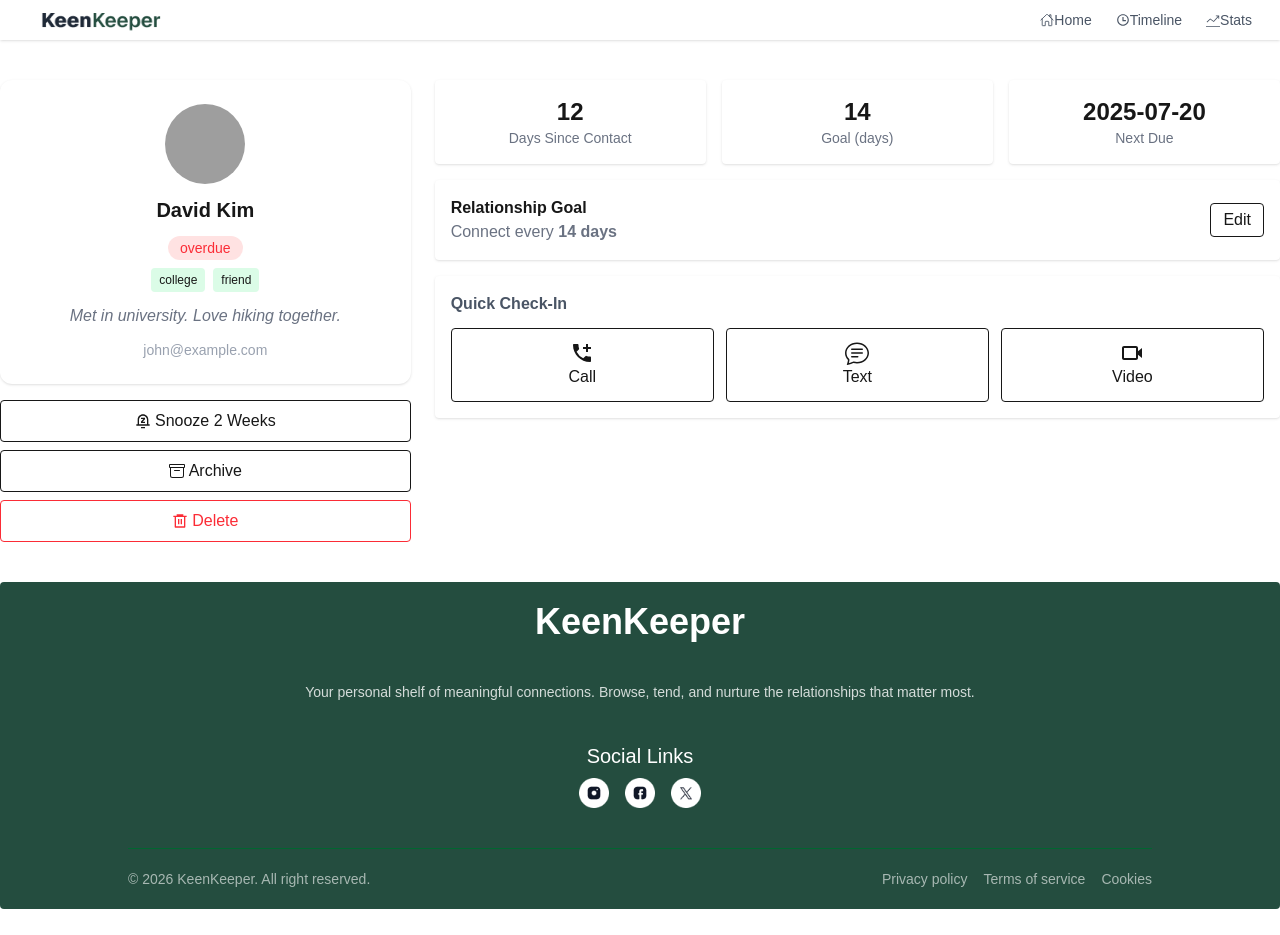
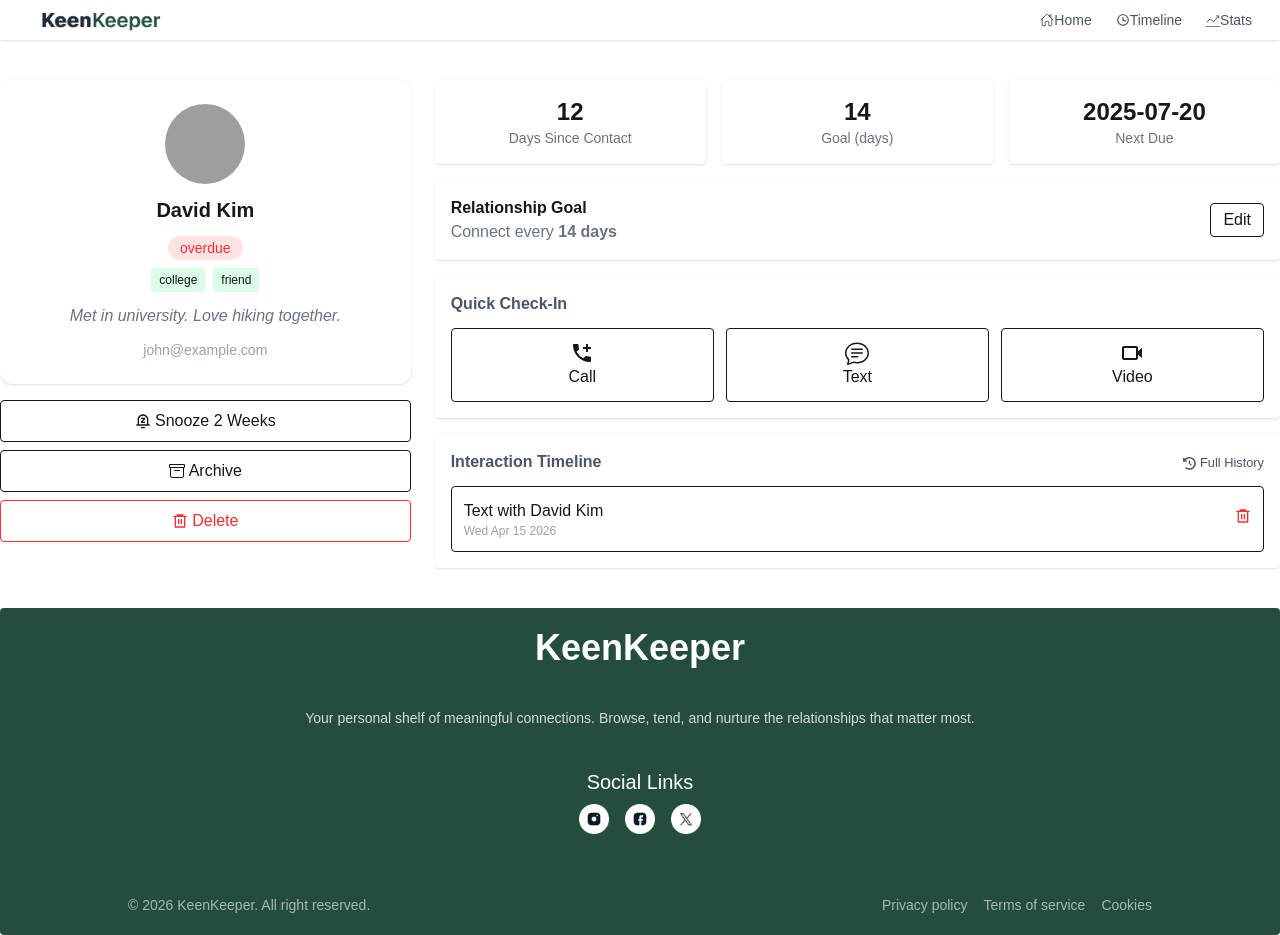
Before and after one commit to borshagirl/A7-My-keenKeeper-project, a Next.js app: page /friends/1 in a window 1280 px wide. Both pictures are taken after a click on the button "Text". Before the commit the page ends 909 px from the top, so only its background shows below. Built offline with nearby package versions, Linux system fonts and the light colour scheme; grey boxes are pictures that could not be loaded.

Commit message:
added not found page with create a modern 404 ui

```diff
--- a/src/app/friends/[id]/page.jsx
+++ b/src/app/friends/[id]/page.jsx
@@ -8,13 +8,15 @@ import { MdAddIcCall } from "react-icons/md";
 import { BsArchive, BsChatText } from "react-icons/bs";
 import { BiVideo } from "react-icons/bi";
 import { RiDeleteBin6Line, RiNotificationSnoozeLine } from "react-icons/ri";
+import { FaClockRotateLeft } from "react-icons/fa6";
 
 const FriendDetailPage = () => {
 
   const { id } = useParams()
   const [friend, setFriend] = useState(null)
+  const [timeline, setTimeline] = useState([]) // ✅ NEW
 
-  // ✅ fetch data (client way)
+  // ✅ fetch friend
   useEffect(() => {
     fetch('/friends.json')
       .then(res => res.json())
@@ -24,9 +26,15 @@ const FriendDetailPage = () => {
       })
   }, [id])
 
+  // ✅ load timeline from localStorage
+  useEffect(() => {
+    const stored = JSON.parse(localStorage.getItem("timeline")) || []
+    setTimeline(stored)
+  }, [])
+
   if (!friend) return <p>Loading...</p>
 
-  // ✅ timeline save
+  // ✅ handle action
   const handleAction = (type) => {
     const newEntry = {
       id: Date.now(),
@@ -39,13 +47,23 @@ const FriendDetailPage = () => {
     const updated = [newEntry, ...oldData]
 
     localStorage.setItem("timeline", JSON.stringify(updated))
+    setTimeline(updated) // ✅ instant update
+
   }
+
+
+    const handleDelete = (id) => {
+    const updated = timeline.filter(item => item.id !== id)
+
+    localStorage.setItem("timeline", JSON.stringify(updated))
+    setTimeline(updated)
+}
+
 
   return (
     <div className="mt-10">
       <div className="grid grid-cols-1 md:grid-cols-2 lg:grid-cols-3 gap-6">
 
-        {/* LEFT */}
         <div className="lg:col-span-1 space-y-4">
 
           <div className="bg-white p-6 rounded-xl shadow text-center space-y-3">
@@ -92,6 +110,7 @@ const FriendDetailPage = () => {
         {/* RIGHT */}
         <div className="lg:col-span-2 space-y-4">
 
+          {/* STATS */}
           <div className="grid grid-cols-3 gap-4">
             <div className="bg-white p-4 rounded shadow text-center">
               <h2 className="text-2xl font-bold">{friend.days_since_contact}</h2>
@@ -109,6 +128,7 @@ const FriendDetailPage = () => {
             </div>
           </div>
 
+          {/* RELATIONSHIP GOAL */}
           <div className="bg-white p-4 rounded shadow flex justify-between items-center">
             <div>
               <h3 className="font-semibold">Relationship Goal</h3>
@@ -119,6 +139,7 @@ const FriendDetailPage = () => {
             <button className="border px-3 py-1 rounded">Edit</button>
           </div>
 
+          {/* QUICK CHECK-IN */}
           <div className="bg-white p-4 rounded shadow">
             <h3 className="mb-3 text-gray-600 font-semibold">Quick Check-In</h3>
 
@@ -137,6 +158,42 @@ const FriendDetailPage = () => {
             </div>
           </div>
 
+          {/* ✅ INTERACTION TIMELINE */}
+          <div className="bg-white p-4 rounded shadow">
+            <div className="flex justify-between">
+              <h3 className="mb-3 font-semibold text-gray-600">
+              Interaction Timeline
+            </h3>
+            <p className="text-gray-600"><small><FaClockRotateLeft className="inline-block mr-1" />Full History</small></p>
+            </div>
+
+            {timeline.length === 0 ? (
+              <p className="text-sm text-gray-400">No interactions yet</p>
+            ) : (
+              <div className="space-y-3">
+                {timeline.map((item) => (
+                  <div
+                    key={item.id}
+                    className="border p-3 rounded flex justify-between items-center"
+                  >
+                    <div>
+                      <p className="font-medium">{item.title}</p>
+                      <p className="text-xs text-gray-400">{item.date}</p>
+                    </div>
+                    <div>
+                      <button
+                        onClick={() => handleDelete(item.id)}
+                        className="text-red-500"
+                      >
+                        <RiDeleteBin6Line />
+                      </button>
+                    </div>
+                  </div>
+                ))}
+              </div>
+            )}
+          </div>
+
         </div>
       </div>
     </div>
--- a/src/app/not-found.jsx
+++ b/src/app/not-found.jsx
@@ -1,12 +1,29 @@
+import Link from "next/link";
 
-import React from 'react';
+export default function NotFound() {
+  return (
+    <div className="min-h-screen flex items-center justify-center bg-gray-100 px-4">
 
-const NotFoundPage = () => {
-    return (
-        <div>
-            <h2>Not Found Page</h2>
-        </div>
-    );
-};
+      <div className="text-center bg-white p-10 rounded-2xl shadow-md max-w-md w-full">
 
-export default NotFoundPage;
+        <h1 className="text-6xl font-bold text-green-700">404</h1>
+
+        <h2 className="text-2xl font-semibold mt-3">
+          Page Not Found
+        </h2>
+
+        <p className="text-gray-500 mt-2">
+          Sorry, the page you are looking for does not exist.
+        </p>
+
+        <Link href="/">
+          <button className="btn btn-primary mt-5">
+            Go Back Home
+          </button>
+        </Link>
+
+      </div>
+
+    </div>
+  );
+}
--- a/src/app/page.js
+++ b/src/app/page.js
@@ -5,7 +5,7 @@ import Stats from "@/components/Stats";
 
 export default async function Home() {
 
-    const res = await fetch('http://localhost:3001/friends.json')
+    const res = await fetch('http://localhost:3000/friends.json')
     const friends = await res.json();
     // console.log(friends);
 
--- a/src/app/timeline/page.jsx
+++ b/src/app/timeline/page.jsx
@@ -10,7 +10,7 @@ import { MdAddIcCall } from "react-icons/md";
 const TimelinePage = () => {
 
     const [data, setData] = useState([]);
-    const [filter, setFilter] = useState('All');
+    const [filter, setFilter] = useState('Filter Timeline');
 
     useEffect(() => {
     const stored = JSON.parse(localStorage.getItem("timeline")) || []
@@ -18,17 +18,17 @@ const TimelinePage = () => {
     }, [])
 
     const filteredData =
-  filter === "All"
+    filter === 'Filter Timeline'
     ? data
     : data.filter(item => item.type === filter)
 
 
 
    return (
-  <div className="w-[80vw] mx-auto space-y-4">
+   <div className="w-[80vw] mx-auto space-y-4">
 
     <select className="btn btn-outline" onChange={(e) => setFilter(e.target.value)}>
-      <option>All</option>
+      <option>Filter Timeline</option>
       <option>Call</option>
       <option>Text</option>
       <option>Video</option>
@@ -38,7 +38,7 @@ const TimelinePage = () => {
    {filteredData.map(item => (
   <div
     key={item.id}
-    className="bg-white p-4 rounded-xl shadow flex justify-between items-center"
+    className="bg-white p-4 rounded-xl shadow-md space-y-1"
   >
 
     {/* LEFT */}
@@ -54,12 +54,12 @@ const TimelinePage = () => {
       {/* Text */}
       <div>
         <h3 className="font-semibold">{item.title}</h3>
-        <p className="text-sm text-gray-500">{item.type}</p>
+
       </div>
     </div>
 
     {/* RIGHT (Date) */}
-    <p className="text-sm text-gray-400">
+    <p className="text-sm text-gray-600">
       {item.date}
     </p>
 
```
